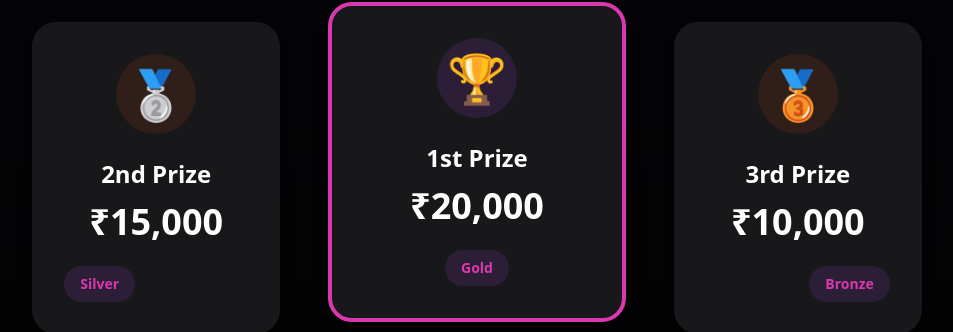
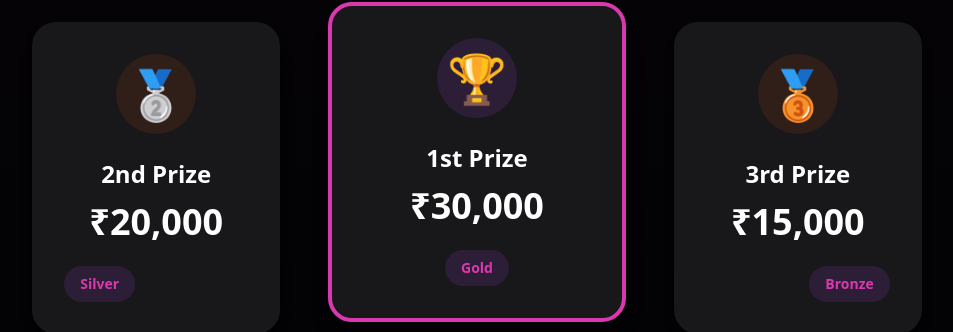
Before and after one commit to THEGAMECHANGER416/CodeKshetra2.0, a React (Vite) app: page / in a window 1280 px wide. Shown: the part 4291-4623 px from the top of the page, without its empty margins (163-1116 px from the left). Built offline with nearby package versions, Linux system fonts and the light colour scheme.

Commit message:
Prize Pool Updated

```diff
--- a/src/components/custom/PrizePool.tsx
+++ b/src/components/custom/PrizePool.tsx
@@ -102,7 +102,7 @@ export default function Component() {
             animate={inView ? "visible" : "hidden"}
             className="flex-1 w-full md:max-w-[30%] lg:max-w-[25%]"
           >
-            <PrizeCard title="2nd Prize" amount="₹15,000" position="left" icon="🥈" />
+            <PrizeCard title="2nd Prize" amount="₹20,000" position="left" icon="🥈" />
           </motion.div>
           <motion.div
             className="flex-1 w-full md:max-w-[40%] lg:max-w-[30%] order-first md:order-none"
@@ -124,7 +124,7 @@ export default function Component() {
               }
             }}
           >
-            <PrizeCard title="1st Prize" amount="₹20,000" position="center" icon="🏆" isFirst={true} />
+            <PrizeCard title="1st Prize" amount="₹30,000" position="center" icon="🏆" isFirst={true} />
           </motion.div>
           <motion.div
             variants={rightCardVariants}
@@ -132,7 +132,7 @@ export default function Component() {
             animate={inView ? "visible" : "hidden"}
             className="flex-1 w-full md:max-w-[30%] lg:max-w-[25%]"
           >
-            <PrizeCard title="3rd Prize" amount="₹10,000" position="right" icon="🥉" />
+            <PrizeCard title="3rd Prize" amount="₹15,000" position="right" icon="🥉" />
           </motion.div>
         </div>
         <motion.div
```
